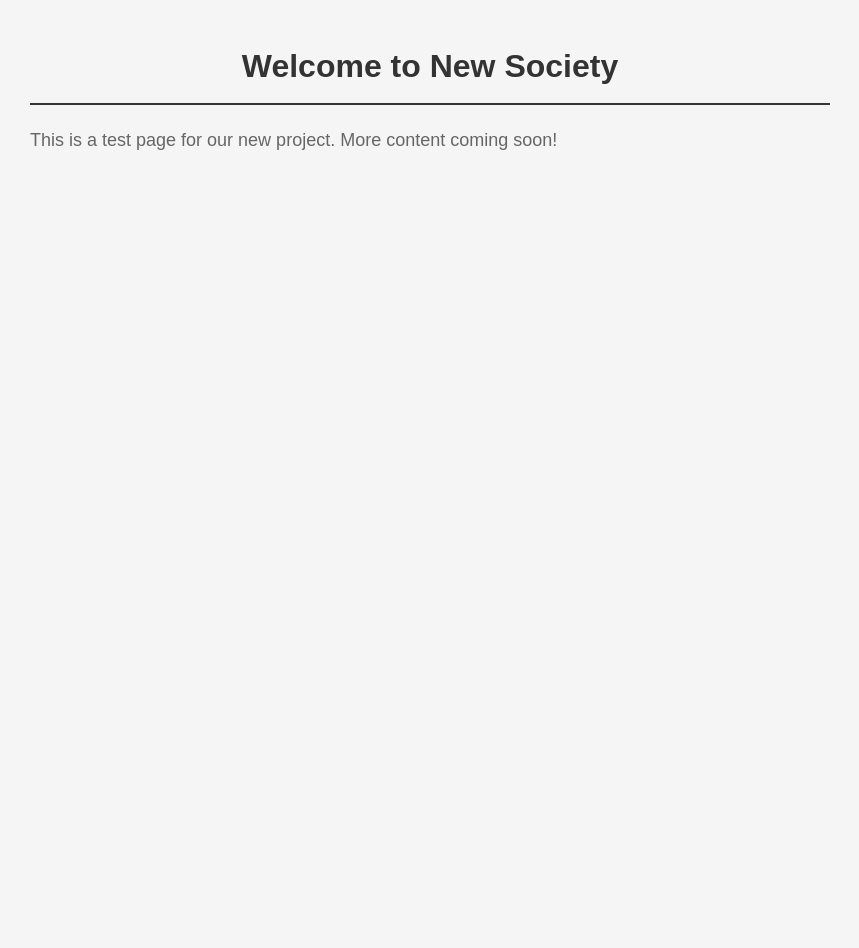
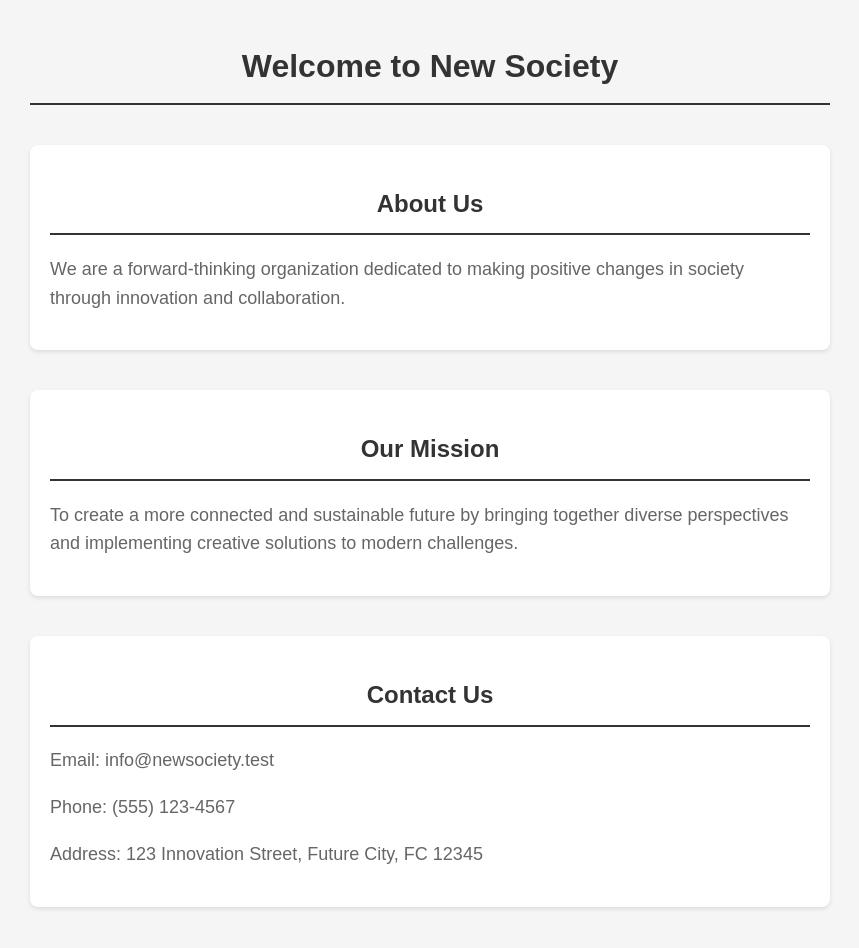
Before and after one commit to qyin22/new-society-test, a plain HTML site: page index.html in a window 1280 px wide. Shown: the whole page, without its empty margins (210-1069 px from the left). Before the commit the page ends 800 px from the top, so only its background shows below. Drawn offline with Linux system fonts and the light colour scheme.

Commit message:
Add more content sections to the page

```diff
--- a/index.html
+++ b/index.html
@@ -13,7 +13,7 @@
             line-height: 1.6;
             background-color: #f5f5f5;
         }
-        h1 {
+        h1, h2 {
             color: #333;
             text-align: center;
             border-bottom: 2px solid #333;
@@ -23,10 +23,33 @@
             color: #666;
             font-size: 18px;
         }
+        section {
+            margin: 40px 0;
+            padding: 20px;
+            background-color: white;
+            border-radius: 8px;
+            box-shadow: 0 2px 4px rgba(0,0,0,0.1);
+        }
     </style>
 </head>
 <body>
     <h1>Welcome to New Society</h1>
-    <p>This is a test page for our new project. More content coming soon!</p>
+
+    <section id="about">
+        <h2>About Us</h2>
+        <p>We are a forward-thinking organization dedicated to making positive changes in society through innovation and collaboration.</p>
+    </section>
+
+    <section id="mission">
+        <h2>Our Mission</h2>
+        <p>To create a more connected and sustainable future by bringing together diverse perspectives and implementing creative solutions to modern challenges.</p>
+    </section>
+
+    <section id="contact">
+        <h2>Contact Us</h2>
+        <p>Email: info@newsociety.test</p>
+        <p>Phone: (555) 123-4567</p>
+        <p>Address: 123 Innovation Street, Future City, FC 12345</p>
+    </section>
 </body>
 </html>
```
